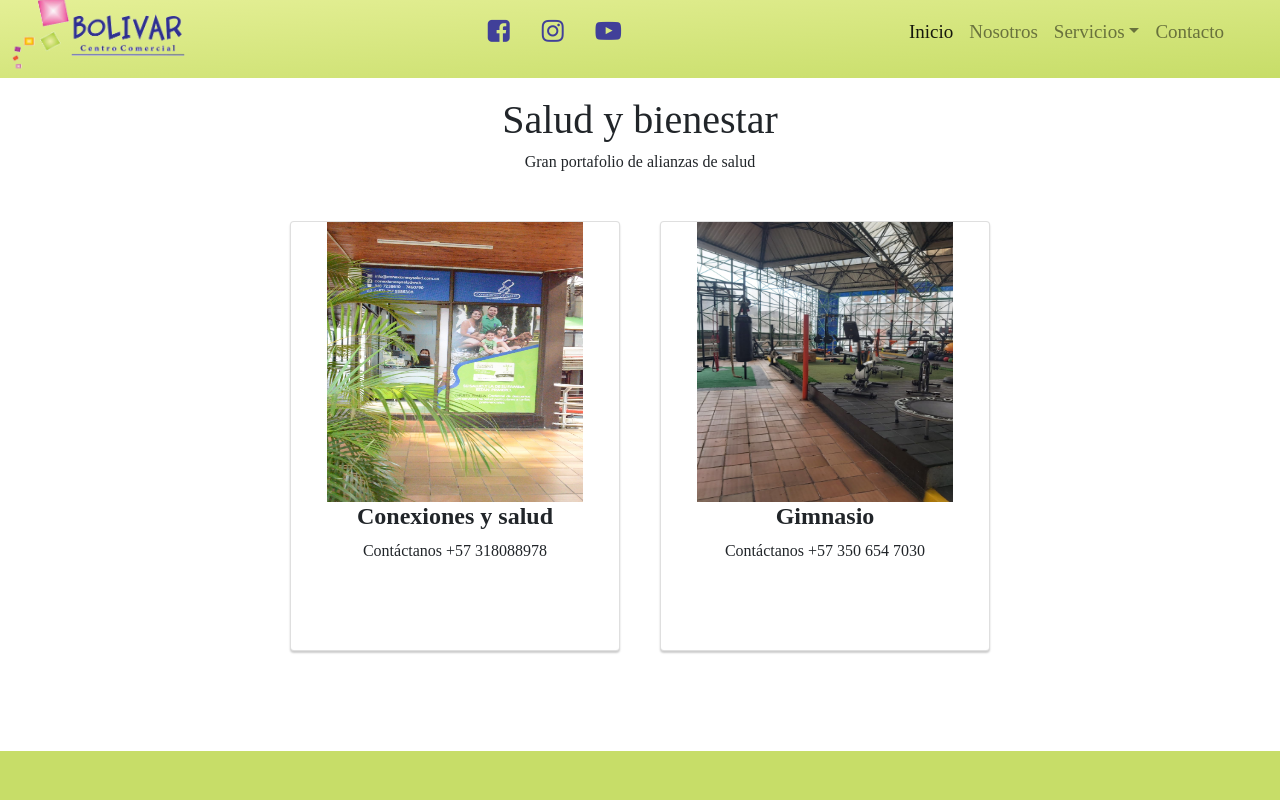
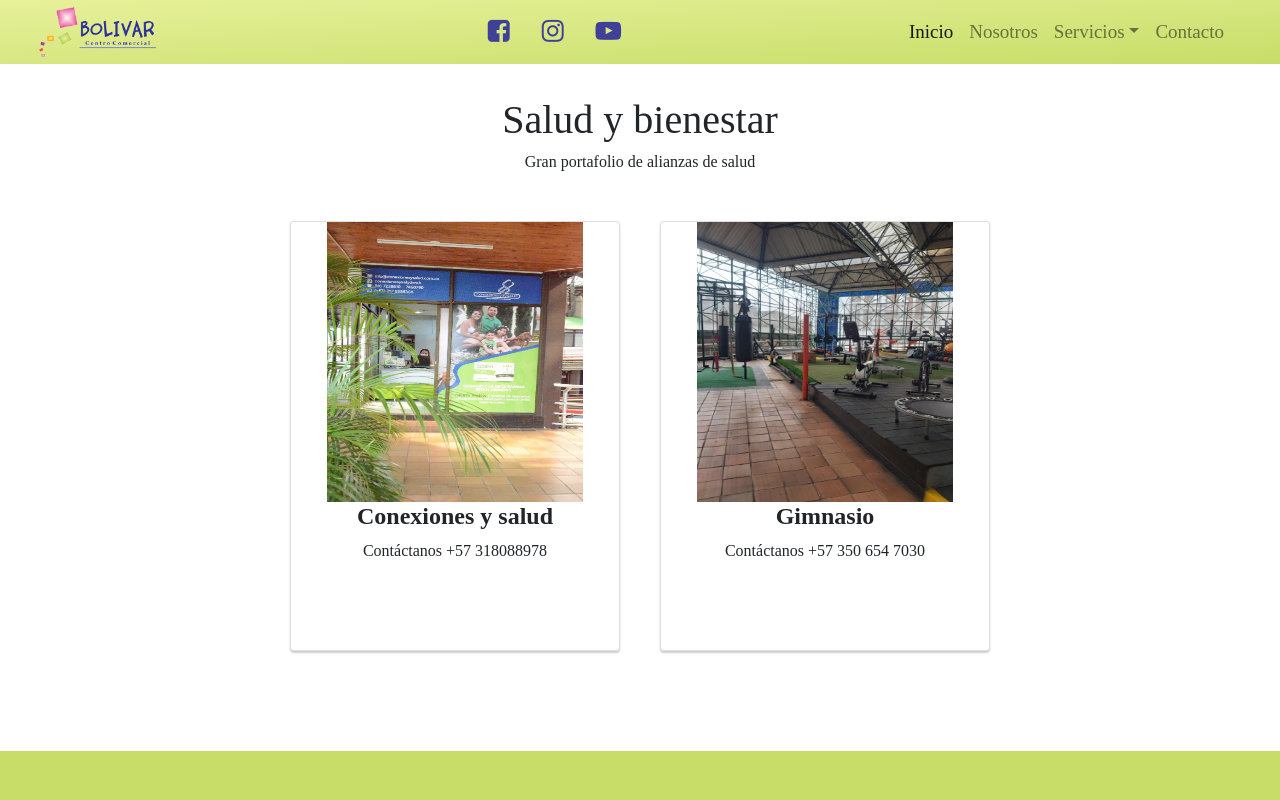
Before and after one commit to esthefaniaL/cc-app, a React (Create React App) app: page /categoryBussinesSalud in a window 1280 px wide. Shown: the top 800 px of the page. Built offline with nearby package versions, Linux system fonts and the light colour scheme.

Commit message:
ajuste logo

```diff
--- a/src/components/Cabezote.js
+++ b/src/components/Cabezote.js
@@ -9,7 +9,7 @@ class Cabezote extends React.Component {
             <div className="cabezote">
                 <nav class="navbar navbar-light navbar-expand-lg sticky-top navigation-clean" data-aos="fade-down" data-aos-once="true" data-toggle="affix">
 
-                    <div class="container-fluid" style={{ position: "fixed", backgroundColor: "white" , alignItems:"center", padding:"0rem 3rem 0rem 0rem"}}>
+                    <div class="container-fluid" style={{ position: "fixed", backgroundColor: "white" , alignItems:"center", padding:"0rem 3rem 0rem 0rem", height:"8vh"}}>
 
 
                         <a class="navbar-brand" href="./"> <img src={logo} alt="logo" className='logo-img' style={{ display: "flex"}} /></a>
--- a/src/styles/Cabezote.css
+++ b/src/styles/Cabezote.css
@@ -5,11 +5,13 @@
  padding: 0.5rem 0rem !important;
 }
 .container-fluid{
+
     background: rgb(199,221,104);
 background: linear-gradient(357deg, rgba(199,221,104,1) 0%, rgba(231,241,154,1) 100%);
 }
 .logo-img{
     width:15vw ;
+    height: 7vh;
 
 }
 
```
